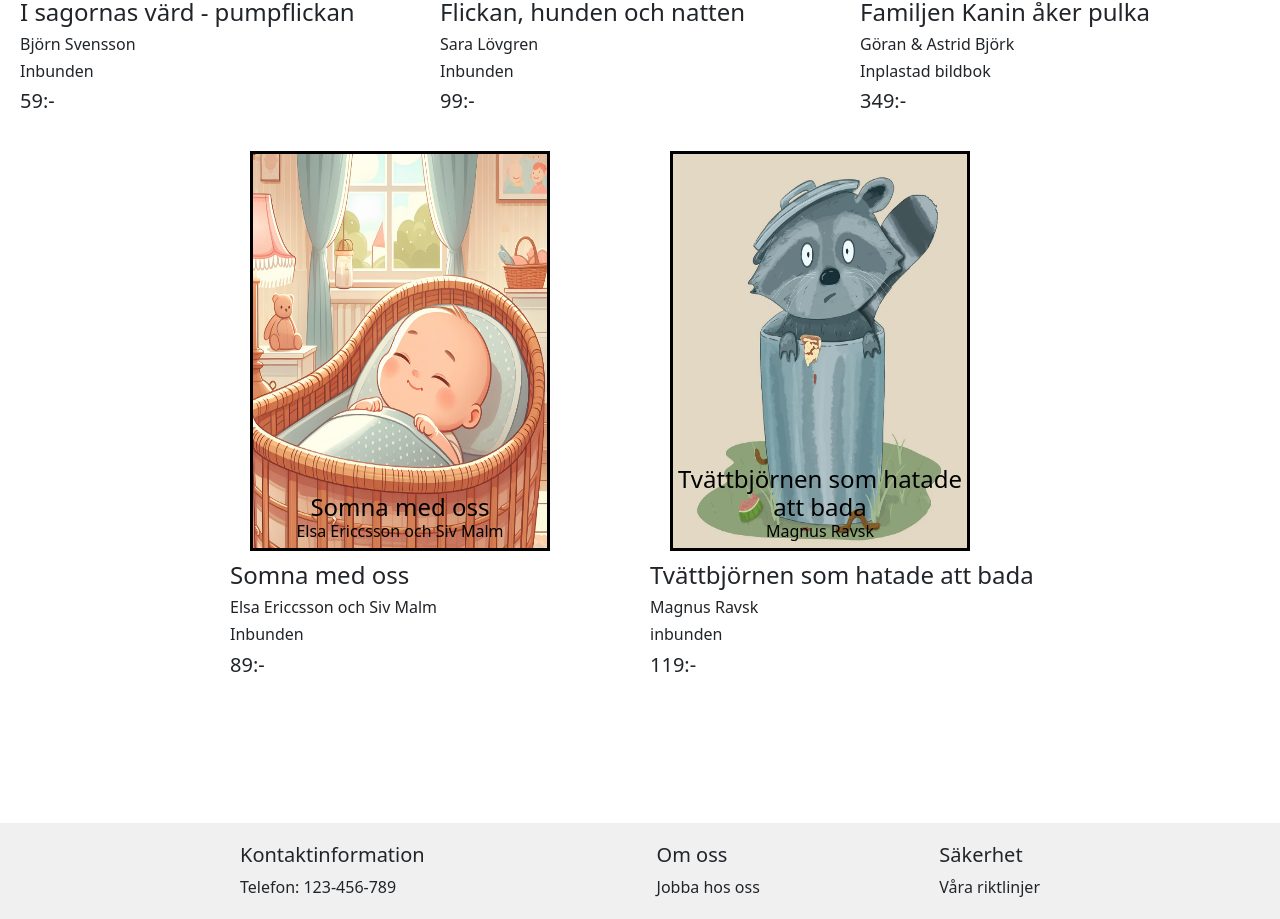
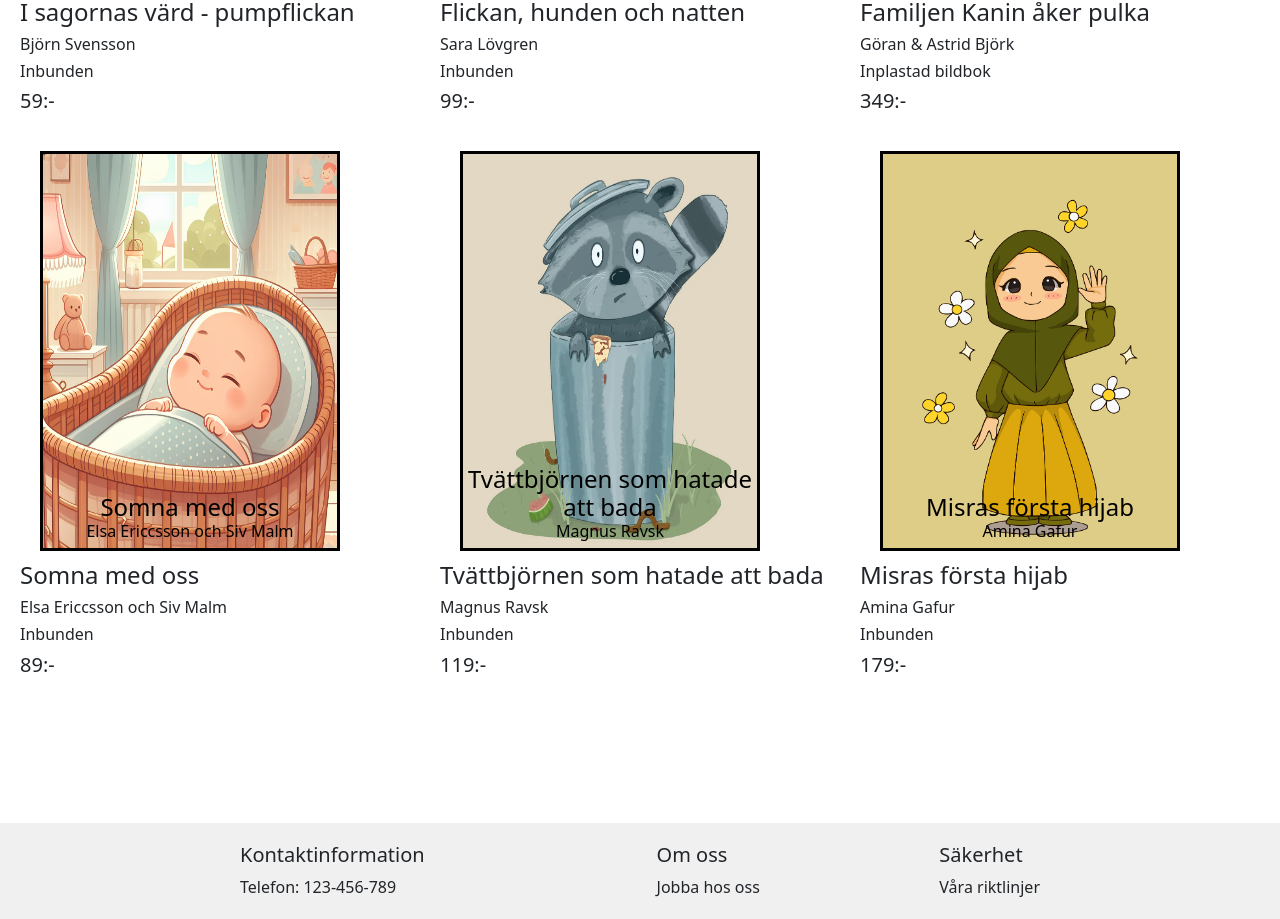
Before and after one commit to natta1995/Webbshop-BooksByHeart, a React (Create React App) app: page /products in a window 1280 px wide. Shown: the part 1151-2070 px from the top of the page. Built offline with nearby package versions, Linux system fonts and the light colour scheme.

Commit message:
en till produkt i books.js

```diff
--- a/src/books.js
+++ b/src/books.js
@@ -6,6 +6,7 @@ import img5 from "../src/img/girlanddog.jpg"
 import img6 from "../src/img/rabbit.jpg"
 import img7 from "../src/img/sleepy.jpg"
 import img8 from "../src/img/raccoon-garbage.webp"
+import img9 from "../src/img/hijabgirl.webp"
 
 
 const products = [
@@ -86,8 +87,19 @@ const products = [
       cost: "119:-",
       age: "4-6 år",
       by: "Magnus Ravsk",
-      sort: "inbunden",
+      sort: "Inbunden",
       des: "Tvättbörnen Jens hatar att bada, han hatar att bada så mycket att han gör allt för att slippa."
+      },
+      {
+        id: 9,
+        name: "Misras första hijab",
+        image: img9,
+        cost: "179:-",
+        age: "8-12 år",
+        by: "Amina Gafur",
+        sort: "Inbunden",
+        des: "Dagen är här, dagen Misra längtat efter sedan hon var liten. Idag skall kon få sin första egna hijab."
+
       }
 
     ];
```
Also changed, not shown: src/img/hijabgirl.webp (added).
